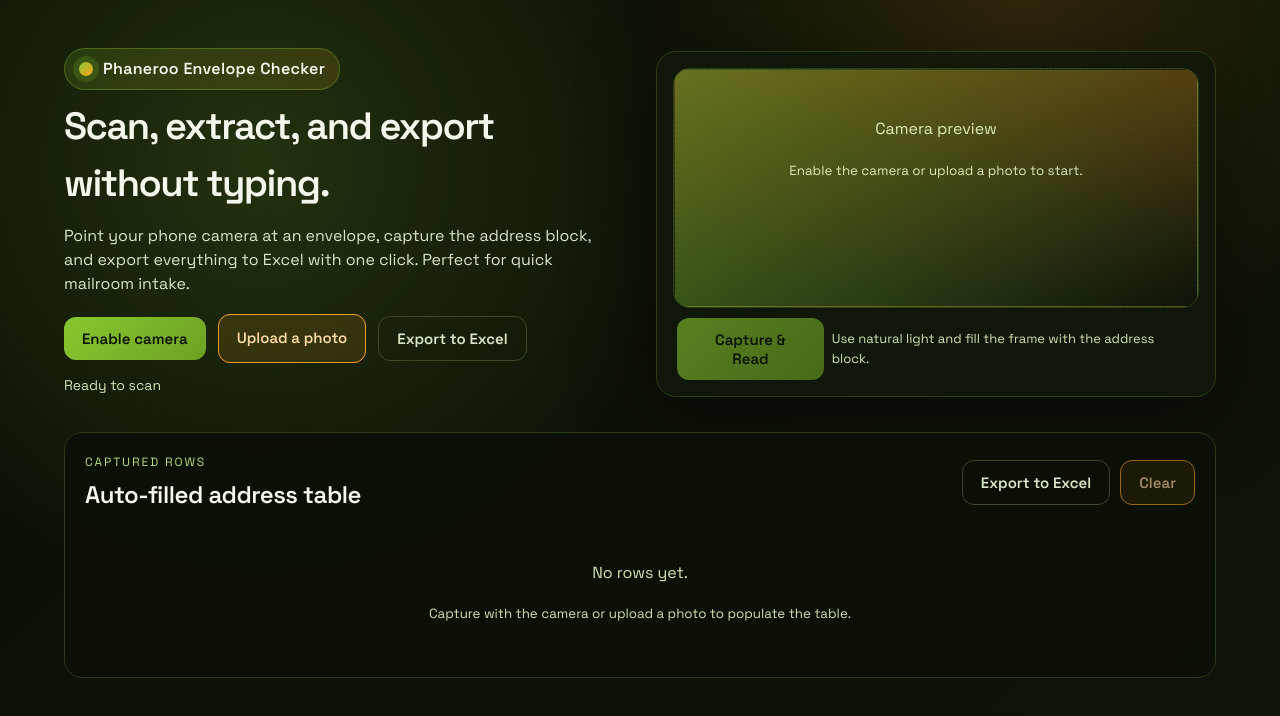
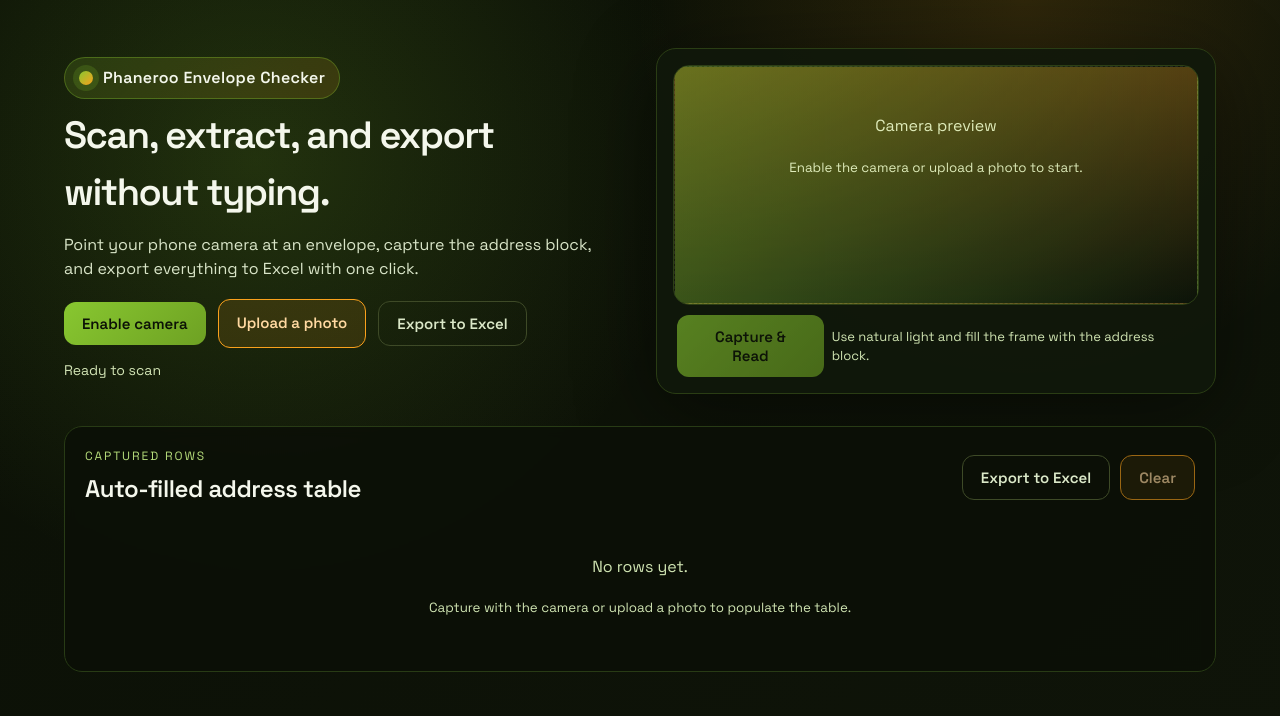
Before and after one commit to Ngwero/Phanero-envelope-reader-, a React (Vite) app: page / in a window 1280 px wide. Shown: the top 716 px of the page. Built offline with nearby package versions, Linux system fonts and the light colour scheme.

Commit message:
chore: tighten hero copy

```diff
--- a/src/App.jsx
+++ b/src/App.jsx
@@ -154,10 +154,7 @@ function App() {
             <span>Phaneroo Envelope Checker</span>
           </div>
           <h1>Scan, extract, and export without typing.</h1>
-          <p className="lede">
-            Point your phone camera at an envelope, capture the address block, and export everything to Excel with one
-            click. Perfect for quick mailroom intake.
-          </p>
+          <p className="lede">Point your phone camera at an envelope, capture the address block, and export everything to Excel with one click.</p>
           <div className="actions">
             <button className="primary" onClick={() => setCameraOn((c) => !c)}>
               {cameraOn ? 'Stop camera' : 'Enable camera'}
```
